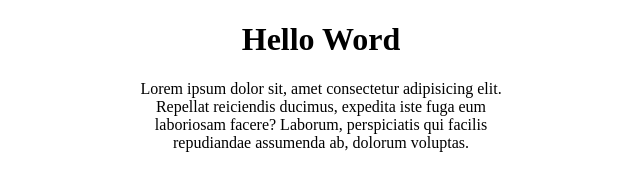
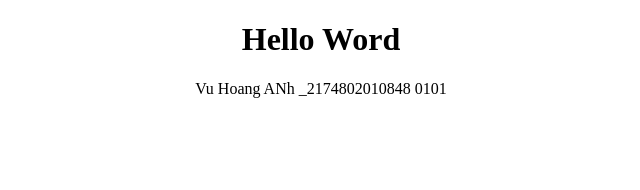
Before and after one commit to VuHoangAnh03/netlify-app, a plain HTML site: page index.html in a window 1280 px wide. Shown: the whole page, without its empty margins (319-959 px from the left). Drawn offline with Linux system fonts and the light colour scheme.

```diff
--- a/index.html
+++ b/index.html
@@ -10,9 +10,7 @@
 <body>
     <div class="container">
         <h1>Hello Word</h1>
-        <p>Lorem ipsum dolor sit, amet consectetur adipisicing elit.
-            Repellat reiciendis ducimus, expedita iste fuga eum laboriosam facere?
-            Laborum, perspiciatis qui facilis repudiandae assumenda ab, dolorum voluptas.
+        <p>Vu Hoang ANh _2174802010848 0101
         </p>
     </div>
 </body>
```
